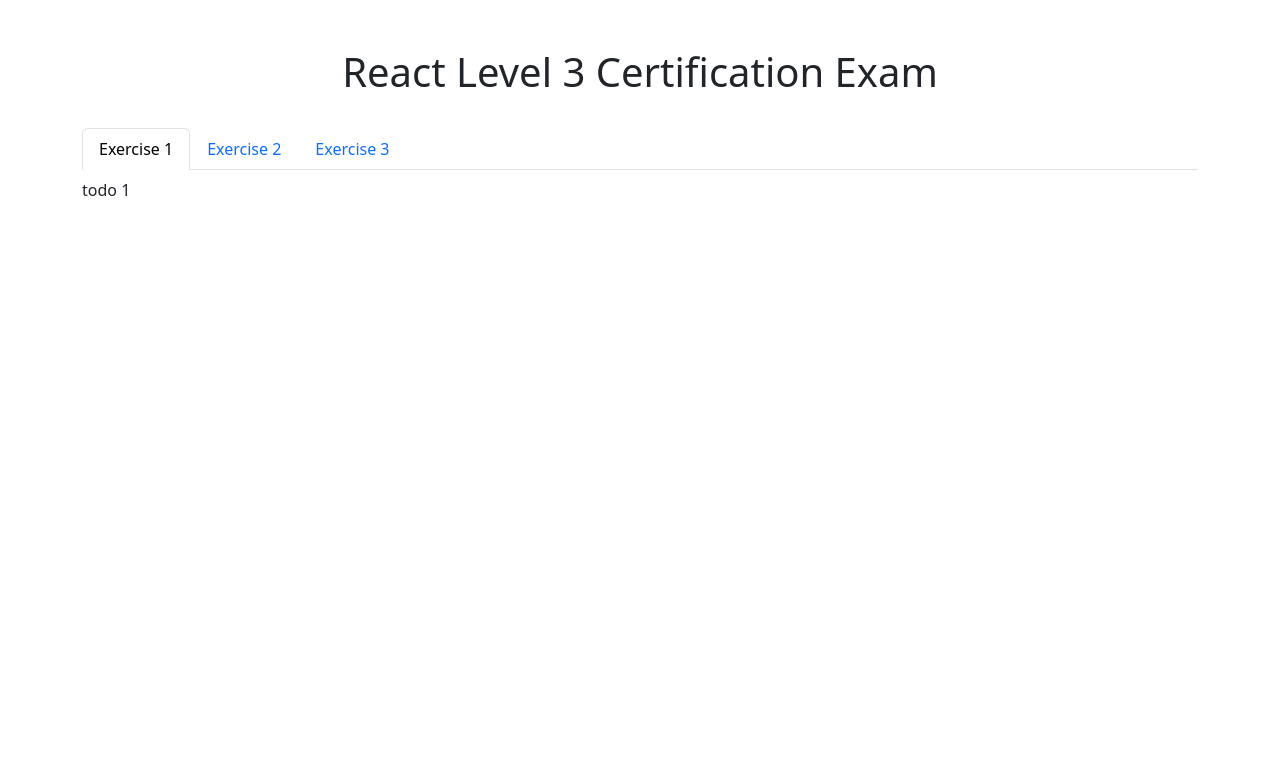
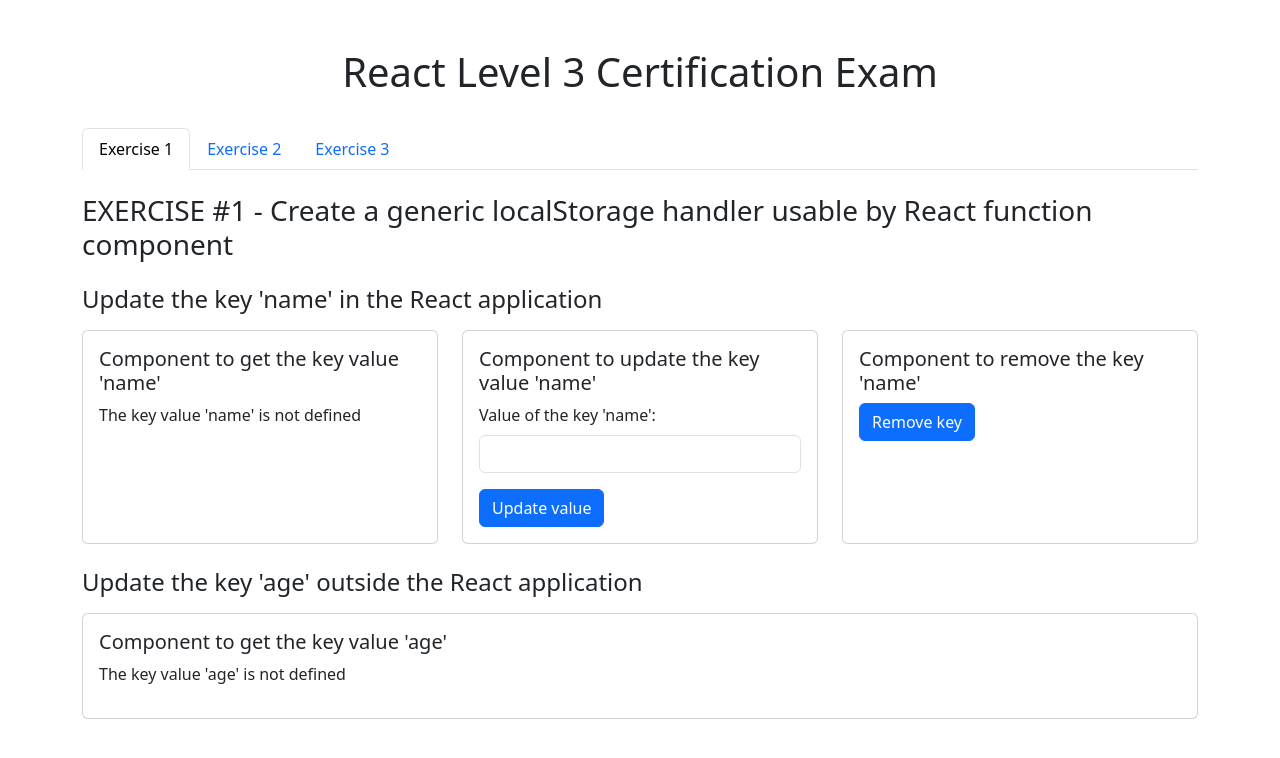
Before and after one commit to marion28jr/marion28jr.github.io, a React (Vite) app in the folder exercices/: page / in a window 1280 px wide. Shown: the top 758 px of the page. Built offline with nearby package versions, Linux system fonts and the light colour scheme.

Commit message:
[EX1] Create a generic localStorage (#14)

```diff
--- a/exercices/package.json
+++ b/exercices/package.json
@@ -1,7 +1,7 @@
 {
   "name": "exercices",
   "private": true,
-  "version": "0.0.2",
+  "version": "0.0.3",
   "type": "module",
   "scripts": {
     "predeploy": "npm run build",
--- a/exercices/src/App.tsx
+++ b/exercices/src/App.tsx
@@ -1,15 +1,16 @@
-import { useState } from "react";
+import { useState, type JSX } from "react";
+import LocalStoragePage from "./component/PageLocalStorage/LocalStoragePage";
 
 interface Tab {
   key: number;
   title: string;
-  contents: string;
+  contents: JSX.Element | string;
 }
 
 function App() {
   const [currentTab, setCurrentTab] = useState<number>(1);
   const exercisesTab: Tab[] = [
-    { key: 1, title: "Exercise 1", contents: "todo 1" },
+    { key: 1, title: "Exercise 1", contents: <LocalStoragePage /> },
     { key: 2, title: "Exercise 2", contents: "todo 2" },
     { key: 3, title: "Exercise 3", contents: "todo 3" },
   ];
--- /dev/null
+++ b/exercices/src/component/PageLocalStorage/LocalStorageGetComponent.tsx
@@ -0,0 +1,36 @@
+import { type FC } from "react";
+import useLocalStorage from "../../shared/service/useLocalStorage";
+
+interface LocalStorageGetComponentPrpos {
+  keyName: string;
+}
+
+/**
+ * Ce composat permet d'afficher la valeur de la 'key' dans le LocalStorage
+ */
+const LocalStorageGetComponent: FC<LocalStorageGetComponentPrpos> = ({
+  keyName,
+}: LocalStorageGetComponentPrpos) => {
+  const { value } = useLocalStorage(keyName);
+
+  return (
+    <div className="card" style={{ height: "100%" }}>
+      <div className="card-body">
+        <h5 className="card-title">
+          Component to get the key value {`'${keyName}'`}{" "}
+        </h5>
+        <p>
+          {value === "" ? (
+            <>The key value '{keyName}' is not defined</>
+          ) : (
+            <>
+              The key value '{keyName}' is <strong>{value}</strong>{" "}
+            </>
+          )}
+        </p>
+      </div>
+    </div>
+  );
+};
+
+export default LocalStorageGetComponent;
--- /dev/null
+++ b/exercices/src/component/PageLocalStorage/LocalStoragePage.tsx
@@ -0,0 +1,41 @@
+import type { FC } from "react";
+import LocalStorageUpdateComponent from "./LocalStorageUpdateComponent";
+import LocalStorageGetComponent from "./LocalStorageGetComponent";
+import LocalStorageRemoveComponent from "./LocalStorageRemoveComponent";
+
+const LocalStoragePage: FC = () => {
+  const name = "name";
+  const age = "age";
+  return (
+    <div className="mt-4">
+      <h3>
+        EXERCISE #1 - Create a generic localStorage handler usable by React
+        function component
+      </h3>
+      <div className="my-4">
+        <h4 className="mb-3">
+          Update the key '{name}' in the React application
+        </h4>
+        <div className="row align-self-stretch">
+          <div className="col-4">
+            <LocalStorageGetComponent keyName={name} />
+          </div>
+          <div className="col-4">
+            <LocalStorageUpdateComponent keyName={name} />
+          </div>
+          <div className="col-4">
+            <LocalStorageRemoveComponent keyName={name} />
+          </div>
+        </div>
+      </div>
+      <div className="mt-6 mb-4">
+        <h4 className="mb-3">
+          Update the key '{age}' outside the React application
+        </h4>
+        <LocalStorageGetComponent keyName={age} />
+      </div>
+    </div>
+  );
+};
+
+export default LocalStoragePage;
--- /dev/null
+++ b/exercices/src/component/PageLocalStorage/LocalStorageRemoveComponent.tsx
@@ -0,0 +1,31 @@
+import { type FC } from "react";
+import useLocalStorage from "../../shared/service/useLocalStorage";
+
+interface LocalStorageRemoveComponentPrpos {
+  keyName: string;
+}
+
+/**
+ * Ce composat permet de supprimer la 'key' dans le LocalStorage
+ */
+const LocalStorageRemoveComponent: FC<LocalStorageRemoveComponentPrpos> = ({
+  keyName,
+}: LocalStorageRemoveComponentPrpos) => {
+  const { removeKey } = useLocalStorage(keyName);
+
+  return (
+    <div className="card" style={{ height: "100%" }}>
+      <div className="card-body">
+        <h5 className="card-title">
+          Component to remove the key {`'${keyName}'`}
+        </h5>
+
+        <button className="btn btn-primary" onClick={() => removeKey()}>
+          Remove key
+        </button>
+      </div>
+    </div>
+  );
+};
+
+export default LocalStorageRemoveComponent;
--- /dev/null
+++ b/exercices/src/component/PageLocalStorage/LocalStorageUpdateComponent.tsx
@@ -0,0 +1,64 @@
+import { useState, type ChangeEvent, type FC, type FormEvent } from "react";
+import useLocalStorage from "../../shared/service/useLocalStorage";
+
+interface LocalStorageUpdateComponentPrpos {
+  keyName: string;
+}
+
+/**
+ * Ce composat permet de mettre à jour la valeur de la 'key' dans le LocalStorage
+ */
+const LocalStorageUpdateComponent: FC<LocalStorageUpdateComponentPrpos> = ({
+  keyName,
+}: LocalStorageUpdateComponentPrpos) => {
+  const { updateStorage } = useLocalStorage(keyName);
+  const [valueKey, setValueKey] = useState<string>();
+
+  /**
+   * Permet de sousmettre la formulaire qui met à jour dans le LocalStorage
+   * @param event l'event
+   */
+  const handleSubmit = (event: FormEvent<HTMLFormElement>): void => {
+    event.preventDefault();
+    if (valueKey) {
+      updateStorage(valueKey);
+    }
+  };
+
+  /**
+   * Permet de changer la valeur de l'input
+   * @param event l'event
+   */
+  const onChangeValueKey = (event: ChangeEvent<HTMLInputElement>): void => {
+    setValueKey(event.target.value);
+  };
+
+  return (
+    <div className="card" style={{ height: "100%" }}>
+      <div className="card-body">
+        <h5 className="card-title">
+          Component to update the key value {`'${keyName}'`}
+        </h5>
+        <form onSubmit={handleSubmit}>
+          <div className="mb-3">
+            <label htmlFor="inputName" className="form-label">
+              {`Value of the key '${keyName}':`}
+            </label>
+            <input
+              value={valueKey ?? ""}
+              onChange={onChangeValueKey}
+              type="text"
+              className="form-control"
+            />
+          </div>
+
+          <button type="submit" className="btn btn-primary">
+            Update value
+          </button>
+        </form>
+      </div>
+    </div>
+  );
+};
+
+export default LocalStorageUpdateComponent;
--- /dev/null
+++ b/exercices/src/shared/service/useLocalStorage.ts
@@ -0,0 +1,52 @@
+import { useCallback, useEffect, useState } from "react";
+
+/**
+ * Ce hook permet de faire la gestion du localStorage
+ * @param key la clé du localStorage
+ * @returns
+ * - value : la valeur de la clé
+ * - updateStorage : la fonction de mise à jour de la clé
+ */
+const useLocalStorage = (key: string) => {
+  /**
+   * La valeur de la key
+   */
+  const [value, setValue] = useState(() => {
+    return window.localStorage.getItem(key) ?? "";
+  });
+
+  /**
+   * Permet de mettre à jour la valeur dans le hook
+   */
+  const updateValue = useCallback(() => {
+    setValue(window.localStorage.getItem(key) ?? "");
+  }, [key]);
+
+  /**
+   * Permet de mettre à jour la valeur dans le localStorage
+   * @param newValue la nouvelle valaur
+   */
+  const updateStorage = useCallback(
+    (newValue: string) => {
+      localStorage.setItem(key, newValue);
+      window.dispatchEvent(new Event("storage"));
+    },
+    [key]
+  );
+
+  const removeKey = () => {
+    window.localStorage.removeItem(key);
+    window.dispatchEvent(new Event("storage"));
+  };
+
+  useEffect(() => {
+    window.addEventListener("storage", updateValue);
+    return () => {
+      window.removeEventListener("storage", updateValue);
+    };
+  }, [updateValue]);
+
+  return { value, updateStorage, removeKey };
+};
+
+export default useLocalStorage;
```
